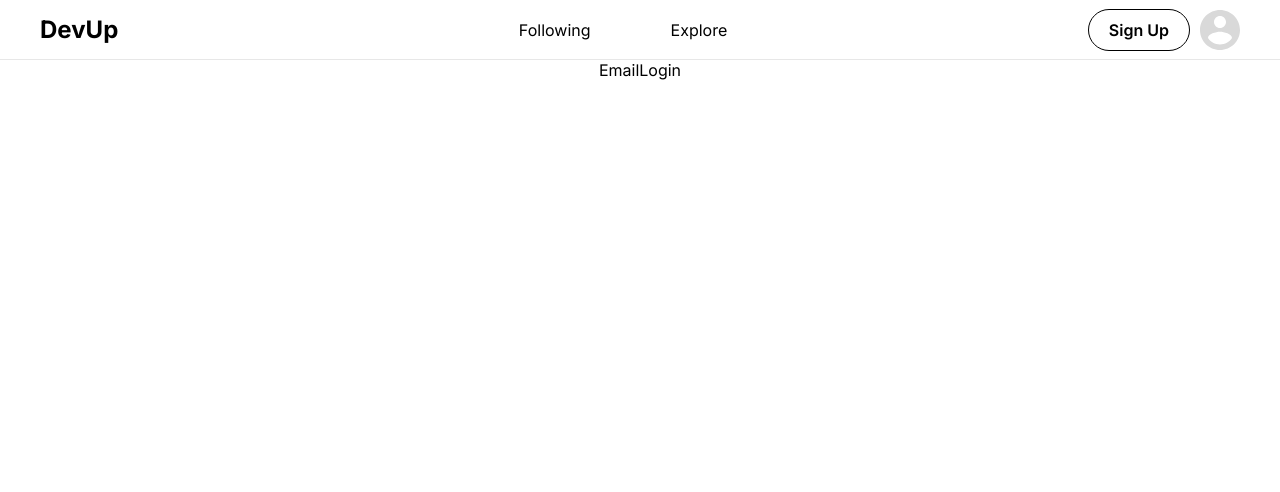
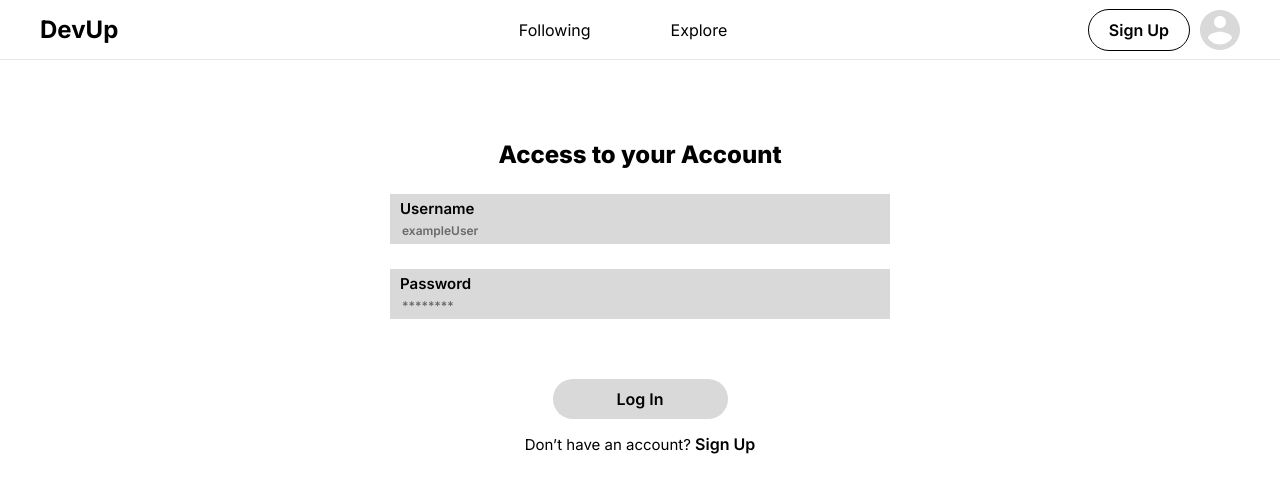
Before and after one commit to Lucas-Argerich/DevUp, a React (Create React App) app: page /login/email in a window 1280 px wide. Shown: the top 492 px of the page. Built offline with nearby package versions, Linux system fonts and the light colour scheme; no server answers.

Commit message:
Email Login form UI

```diff
--- a/src/pages/EmailLogin/index.tsx
+++ b/src/pages/EmailLogin/index.tsx
@@ -1,7 +1,75 @@
-import React from 'react'
+import Button from "../../components/Button";
+import FormInput from "../../components/FormInput";
+import styled from "styled-components";
+import { Form, Link } from "react-router-dom";
+
+const H2 = styled.h2`
+  font-size: 1.5rem;
+  font-weight: 800;
+  margin: 80px 0 25px;
+`;
+
+const StyledForm = styled(Form)`
+  align-items: center;
+  display: flex;
+  flex-direction: column;
+`;
+
+const InputContainer = styled.div`
+  display: flex;
+  flex-direction: column;
+  gap: 25px;
+  width: 500px;
+`;
+
+const ButtonContainer = styled.div`
+  align-items: center;
+  display: flex;
+  flex-direction: column;
+  gap: 15px;
+  margin-top: 60px;
+`;
+
+const StyledLink = styled(Link)`
+  font-size: 0.9375rem;
+
+  span {
+    font-weight: 600;
+  }
+`;
 
 export default function EmailLogin() {
   return (
-    <div>EmailLogin</div>
-  )
+    <>
+      <H2>Access to your Account</H2>
+      <StyledForm>
+        <InputContainer>
+          <FormInput
+            autoComplete="off"
+            id="name"
+            label="Username"
+            name="name"
+            placeholder="exampleUser"
+            type="text"
+          />
+          <FormInput
+            autoComplete="password"
+            id="password"
+            label="Password"
+            name="Password"
+            placeholder="********"
+            type="password"
+          />
+        </InputContainer>
+        <ButtonContainer>
+          <Button minWidth={175} type="submit">
+            Log In
+          </Button>
+          <StyledLink to="/register">
+            Don’t have an account? <span>Sign Up</span>
+          </StyledLink>
+        </ButtonContainer>
+      </StyledForm>
+    </>
+  );
 }
```
